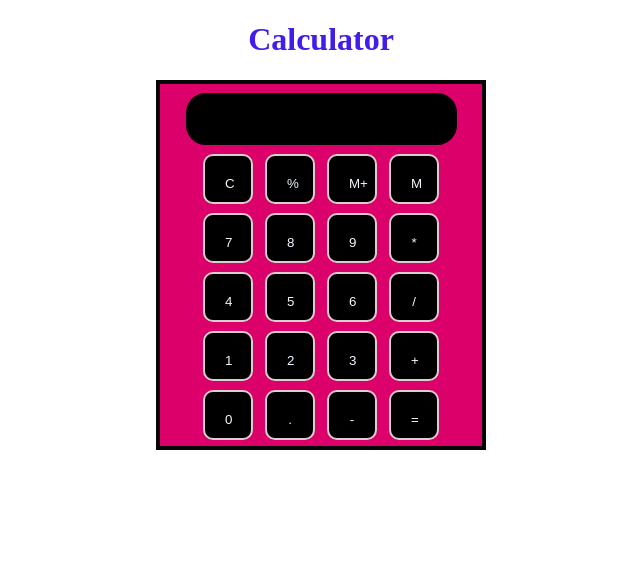
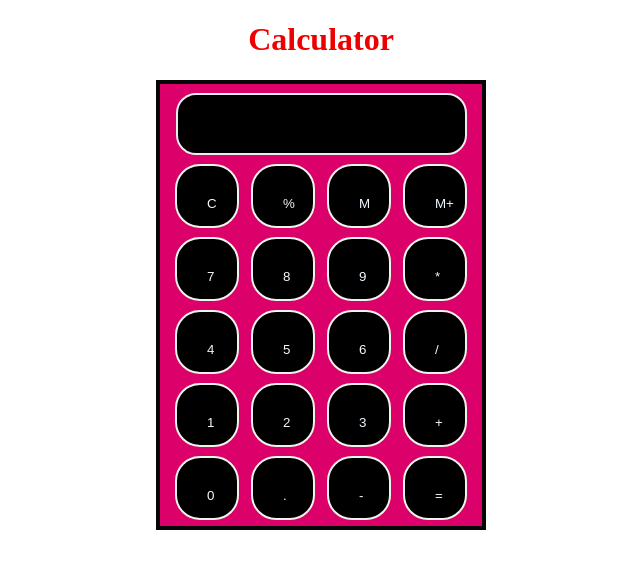
Before and after one commit to shakirali159077/java-practice, a plain HTML site: page index.html in a window 1280 px wide. Shown: the whole page, without its empty margins (319-959 px from the left). Drawn offline with Linux system fonts and the light colour scheme.

Commit message:
change repo

```diff
--- a/index.html
+++ b/index.html
@@ -18,8 +18,8 @@
             <div class="row">
                 <button class="button">C</button>
                 <button class="button">%</button>
+                <button class="button">M</button>
                 <button class="button">M+</button>
-                <button class="button">M</button>
               </div>
          <div class="row">
           <button class="button">7</button>
--- a/style.scss
+++ b/style.scss
@@ -10,7 +10,8 @@
 
     text-align: center;
     align-items: center;
-    color: rgb(66, 28, 234);
+    color: rgb(239, 0, 0);
+
 
 
 }
@@ -18,14 +19,14 @@
     background-color: rgb(220, 0, 106);
     width: 330px;
     // max-width: 30vw;
-    height: 370px;
+    height: 450px;
     margin: auto;
     text-align: center;
     border: 4px solid rgb(6, 6, 6);
   .inpt{
     border-radius: 20px ;
-    padding: 15px 30px;
-    border: 2px solid rgb(4, 4, 4);
+    padding: 20px 40px;
+    border: 2px solid rgb(236, 236, 236);
     font-size: 1rem;
     background-color: black;
     color: aliceblue;
@@ -35,12 +36,13 @@
     text-align: center;
     margin: auto;
     margin-top: 9px;
+
     .button{
-        background-color: black;
+        background-color: rgb(0, 0, 0);
 color: aliceblue;
-        padding: 20px;
-        border: 2px solid rgb(218, 206, 206);
-        border-radius: 10px;
+        padding: 30px;
+        border: 2px solid rgb(238, 244, 234);
+        border-radius: 25px;
         margin: 0 4px;
         cursor: pointer;
         height: 50px;
```
Also changed, not shown: css/style.css, css/style.min.css.
